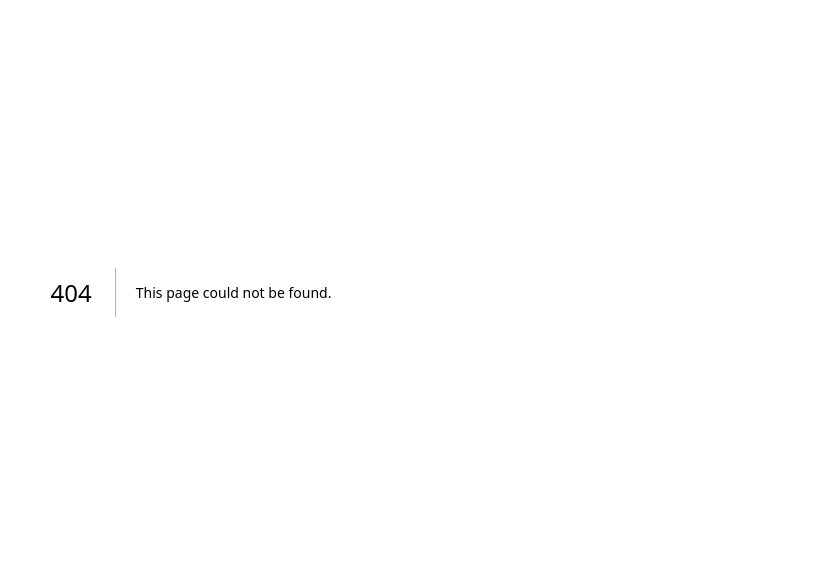
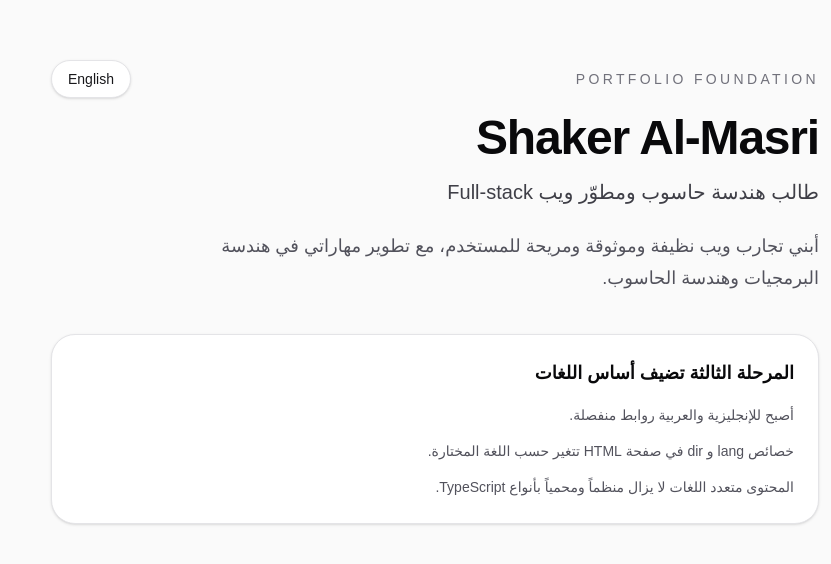
Before and after one commit to ShakerMasri/my-portfolio, a Next.js app: page /ar in a window 1280 px wide. Before the commit this address had no page. Shown: the part 108-672 px from the top of the page, without its empty margins (449-1280 px from the left). Built offline with nearby package versions, Linux system fonts and the light colour scheme.

Commit message:
Add English Arabic routing and RTL foundation

```diff
--- a/scripts/zipem.mjs
+++ b/scripts/zipem.mjs
@@ -23,6 +23,11 @@ const filesToZip = [
   "package.json",
   "tsconfig.json",
   "next.config.ts",
+  "src/types/portfolio.ts",
+  "src/config/site.ts",
+  "src/config/profile.ts",
+  "src/config/navigation.ts",
+  "src/config/index.ts",
   "src/app/layout.tsx",
   "src/app/page.tsx",
   "src/app/globals.css",
--- /dev/null
+++ b/src/app/[locale]/layout.tsx
@@ -0,0 +1,73 @@
+import type { Metadata } from "next";
+import { Geist, Geist_Mono } from "next/font/google";
+import { notFound } from "next/navigation";
+import { siteConfig } from "@/config/site";
+import { getTextDirection, isLocale } from "@/i18n/locales";
+import "../globals.css";
+
+const geistSans = Geist({
+  variable: "--font-geist-sans",
+  subsets: ["latin"],
+});
+
+const geistMono = Geist_Mono({
+  variable: "--font-geist-mono",
+  subsets: ["latin"],
+});
+
+type LocaleLayoutProps = Readonly<{
+  children: React.ReactNode;
+  params: Promise<{
+    locale: string;
+  }>;
+}>;
+
+export const dynamicParams = false;
+
+export function generateStaticParams() {
+  return siteConfig.supportedLocales.map((locale) => ({ locale }));
+}
+
+export async function generateMetadata({
+  params,
+}: Pick<LocaleLayoutProps, "params">): Promise<Metadata> {
+  const { locale: localeParam } = await params;
+  const locale = isLocale(localeParam) ? localeParam : siteConfig.defaultLocale;
+
+  return {
+    title: {
+      default: siteConfig.name,
+      template: `%s | ${siteConfig.name}`,
+    },
+    description: siteConfig.description[locale],
+    alternates: {
+      languages: Object.fromEntries(
+        siteConfig.supportedLocales.map((supportedLocale) => [
+          supportedLocale,
+          `/${supportedLocale}`,
+        ]),
+      ),
+    },
+  };
+}
+
+export default async function LocaleLayout({
+  children,
+  params,
+}: LocaleLayoutProps) {
+  const { locale: localeParam } = await params;
+
+  if (!isLocale(localeParam)) {
+    notFound();
+  }
+
+  return (
+    <html
+      lang={localeParam}
+      dir={getTextDirection(localeParam)}
+      className={`${geistSans.variable} ${geistMono.variable} h-full antialiased`}
+    >
+      <body className="min-h-full bg-background text-foreground">{children}</body>
+    </html>
+  );
+}
--- /dev/null
+++ b/src/app/[locale]/page.tsx
@@ -0,0 +1,83 @@
+import Link from "next/link";
+import { notFound } from "next/navigation";
+import { profile } from "@/config";
+import { getLocalizedText, isLocale } from "@/i18n/locales";
+
+const localeLabels = {
+  en: "العربية",
+  ar: "English",
+} as const;
+
+type HomePageProps = Readonly<{
+  params: Promise<{
+    locale: string;
+  }>;
+}>;
+
+export default async function Home({ params }: HomePageProps) {
+  const { locale: localeParam } = await params;
+
+  if (!isLocale(localeParam)) {
+    notFound();
+  }
+
+  const alternateLocale = localeParam === "en" ? "ar" : "en";
+
+  return (
+    <main className="flex min-h-screen items-center justify-center px-6 py-20">
+      <section className="mx-auto w-full max-w-3xl">
+        <div className="flex items-center justify-between gap-4">
+          <p className="text-sm font-medium uppercase tracking-[0.24em] text-zinc-500">
+            Portfolio foundation
+          </p>
+
+          <Link
+            href={`/${alternateLocale}`}
+            hrefLang={alternateLocale}
+            className="rounded-full border border-zinc-200 bg-white px-4 py-2 text-sm font-medium text-zinc-700 shadow-sm transition hover:border-zinc-300 hover:text-zinc-950 focus-visible:outline focus-visible:outline-3 focus-visible:outline-offset-4 focus-visible:outline-blue-600"
+          >
+            {localeLabels[localeParam]}
+          </Link>
+        </div>
+
+        <h1 className="mt-4 text-4xl font-semibold tracking-tight text-zinc-950 sm:text-5xl">
+          {profile.displayName}
+        </h1>
+
+        <p className="mt-4 text-xl text-zinc-700">
+          {getLocalizedText(profile.role, localeParam)}
+        </p>
+
+        <p className="mt-6 max-w-2xl text-base leading-8 text-zinc-600 sm:text-lg">
+          {getLocalizedText(profile.shortBio, localeParam)}
+        </p>
+
+        <div className="mt-10 rounded-3xl border border-zinc-200 bg-white p-6 shadow-sm">
+          <h2 className="text-lg font-semibold text-zinc-950">
+            {localeParam === "en"
+              ? "Checkpoint 3 adds language routing"
+              : "المرحلة الثالثة تضيف أساس اللغات"}
+          </h2>
+
+          <ul className="mt-4 space-y-3 text-sm leading-6 text-zinc-600">
+            <li>
+              {localeParam === "en"
+                ? "English and Arabic now have separate routes."
+                : "أصبح للإنجليزية والعربية روابط منفصلة."}
+            </li>
+            <li>
+              {localeParam === "en"
+                ? "The html lang and dir attributes now match the selected language."
+                : "خصائص lang و dir في صفحة HTML تتغير حسب اللغة المختارة."}
+            </li>
+            <li>
+              {localeParam === "en"
+                ? "Localized content is still typed and comes from config files."
+                : "المحتوى متعدد اللغات لا يزال منظماً ومحمياً بأنواع TypeScript."}
+            </li>
+          </ul>
+        </div>
+      </section>
+    </main>
+  );
+}
--- a/src/app/globals.css
+++ b/src/app/globals.css
@@ -27,6 +27,10 @@ body {
   font-family: var(--font-geist-sans), Arial, Helvetica, sans-serif;
 }
 
+:where([dir="rtl"]) body {
+  font-family: Arial, Helvetica, sans-serif;
+}
+
 a {
   color: inherit;
   text-decoration: none;
--- a/src/app/layout.tsx
+++ /dev/null
@@ -1,37 +0,0 @@
-import type { Metadata } from "next";
-import { Geist, Geist_Mono } from "next/font/google";
-import { siteConfig } from "@/config/site";
-import "./globals.css";
-
-const geistSans = Geist({
-  variable: "--font-geist-sans",
-  subsets: ["latin"],
-});
-
-const geistMono = Geist_Mono({
-  variable: "--font-geist-mono",
-  subsets: ["latin"],
-});
-
-export const metadata: Metadata = {
-  title: {
-    default: siteConfig.name,
-    template: `%s | ${siteConfig.name}`,
-  },
-  description: siteConfig.description.en,
-};
-
-export default function RootLayout({
-  children,
-}: Readonly<{
-  children: React.ReactNode;
-}>) {
-  return (
-    <html
-      lang={siteConfig.defaultLocale}
-      className={`${geistSans.variable} ${geistMono.variable} h-full antialiased`}
-    >
-      <body className="min-h-full bg-background text-foreground">{children}</body>
-    </html>
-  );
-}
--- a/src/app/page.tsx
+++ /dev/null
@@ -1,38 +0,0 @@
-import { profile, siteConfig } from "@/config";
-
-export default function Home() {
-  const locale = siteConfig.defaultLocale;
-
-  return (
-    <main className="flex min-h-screen items-center justify-center px-6 py-20">
-      <section className="mx-auto w-full max-w-3xl">
-        <p className="mb-4 text-sm font-medium uppercase tracking-[0.24em] text-zinc-500">
-          Portfolio foundation
-        </p>
-
-        <h1 className="text-4xl font-semibold tracking-tight text-zinc-950 sm:text-5xl">
-          {profile.displayName}
-        </h1>
-
-        <p className="mt-4 text-xl text-zinc-700">{profile.role[locale]}</p>
-
-        <p className="mt-6 max-w-2xl text-base leading-8 text-zinc-600 sm:text-lg">
-          {profile.shortBio[locale]}
-        </p>
-
-        <div className="mt-10 rounded-3xl border border-zinc-200 bg-white p-6 shadow-sm">
-          <h2 className="text-lg font-semibold text-zinc-950">
-            Checkpoint 2 is about structure
-          </h2>
-
-          <ul className="mt-4 space-y-3 text-sm leading-6 text-zinc-600">
-            <li>Content now lives in typed config files.</li>
-            <li>English and Arabic text use the same typed shape.</li>
-            <li>The default starter UI and logo links are removed.</li>
-            <li>No external packages, templates, or unsafe assets were added.</li>
-          </ul>
-        </div>
-      </section>
-    </main>
-  );
-}
--- /dev/null
+++ b/src/i18n/locales.ts
@@ -0,0 +1,18 @@
+import { siteConfig } from "@/config/site";
+import type { Locale, LocalizedText } from "@/types/portfolio";
+
+export type TextDirection = "ltr" | "rtl";
+
+export const rtlLocales: readonly Locale[] = ["ar"];
+
+export function isLocale(value: string): value is Locale {
+  return siteConfig.supportedLocales.includes(value as Locale);
+}
+
+export function getTextDirection(locale: Locale): TextDirection {
+  return rtlLocales.includes(locale) ? "rtl" : "ltr";
+}
+
+export function getLocalizedText(text: LocalizedText, locale: Locale): string {
+  return text[locale] ?? text[siteConfig.defaultLocale];
+}
--- /dev/null
+++ b/src/proxy.ts
@@ -0,0 +1,14 @@
+import { NextResponse, type NextRequest } from "next/server";
+
+const defaultLocale = "en";
+
+export function proxy(request: NextRequest) {
+  const url = request.nextUrl.clone();
+  url.pathname = `/${defaultLocale}`;
+
+  return NextResponse.redirect(url);
+}
+
+export const config = {
+  matcher: "/",
+};
```
